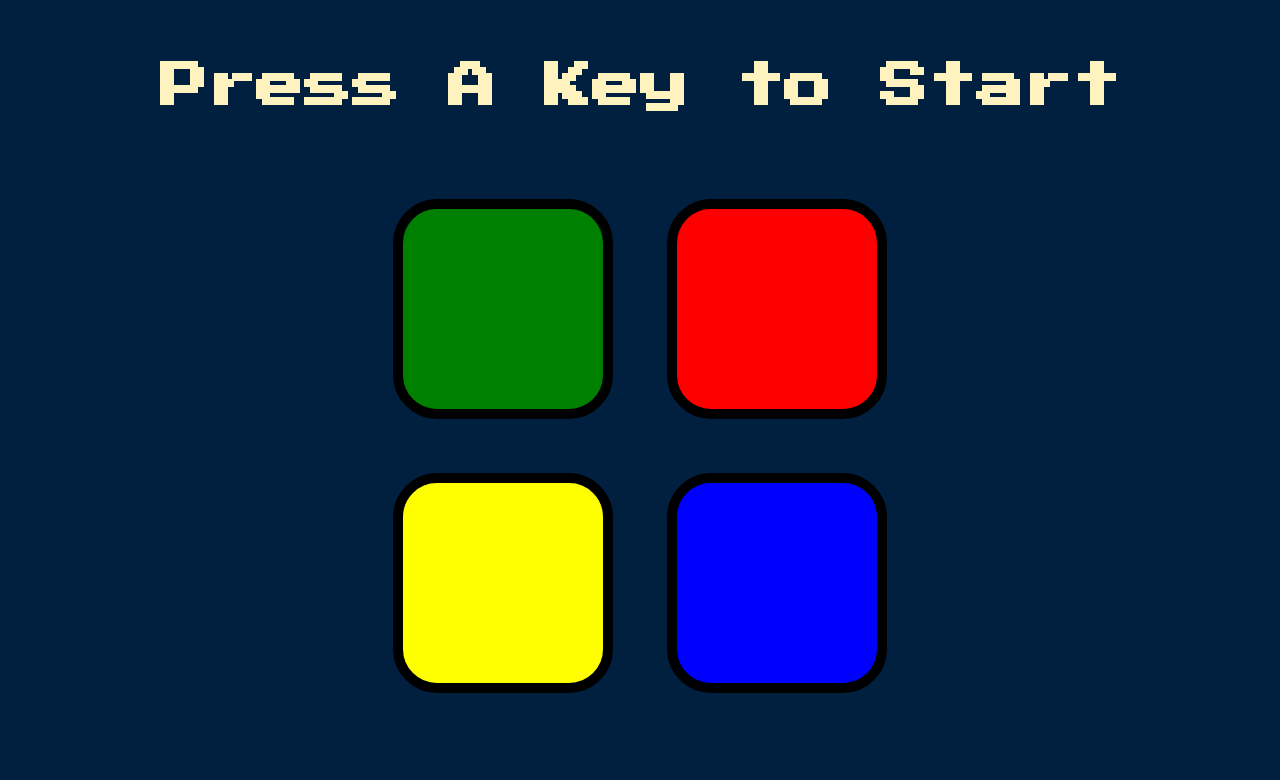
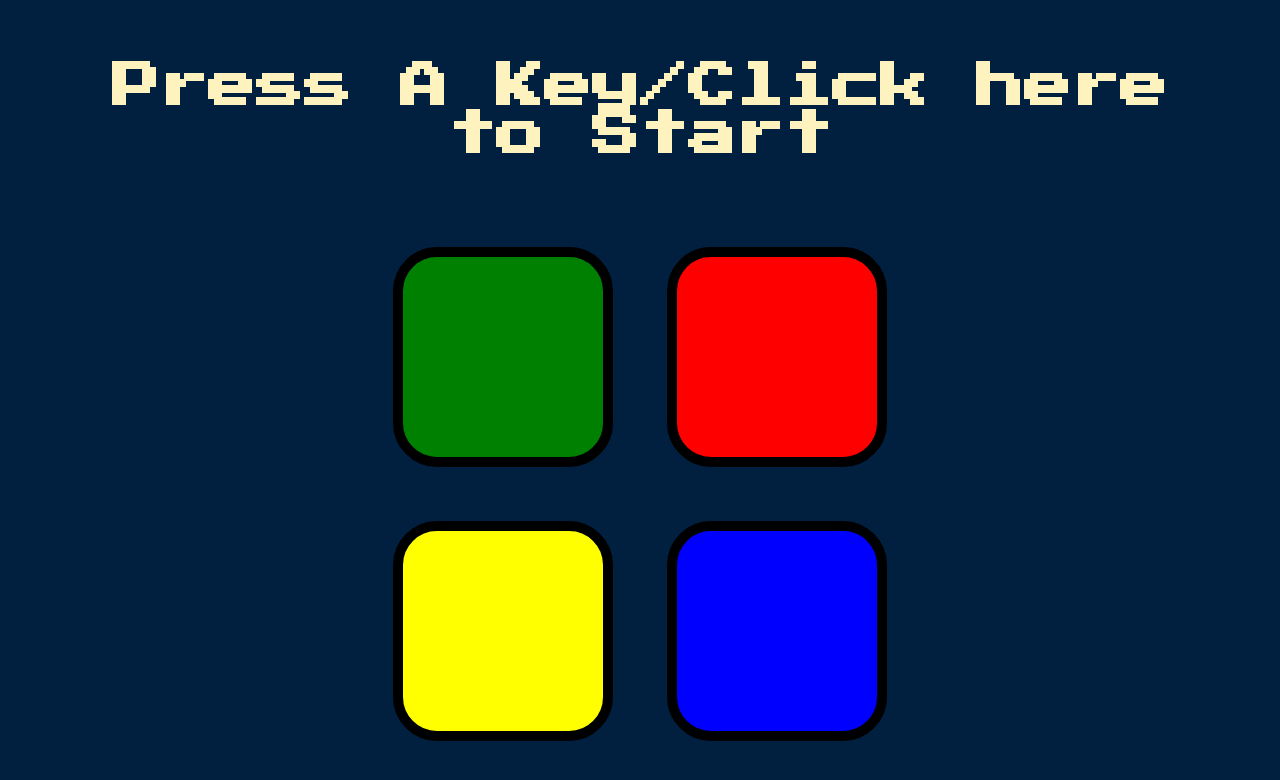
Before and after one commit to ankitkrsingha/SimonGame, a plain HTML site: page index.html in a window 1280 px wide. Drawn offline with nearby package versions, Linux system fonts and the light colour scheme.

Commit message:
Update index.html

```diff
--- a/index.html
+++ b/index.html
@@ -9,7 +9,7 @@
 </head>
 
 <body>
-  <h1 id="level-title">Press A Key to Start</h1>
+  <h1 id="level-title">Press A Key/Click here to Start</h1>
   <div class="container">
     <div lass="row">
 
```
